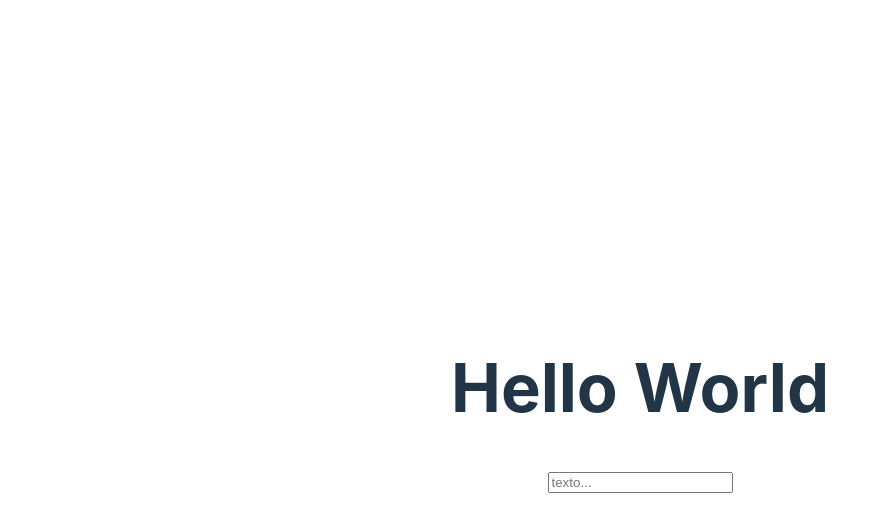
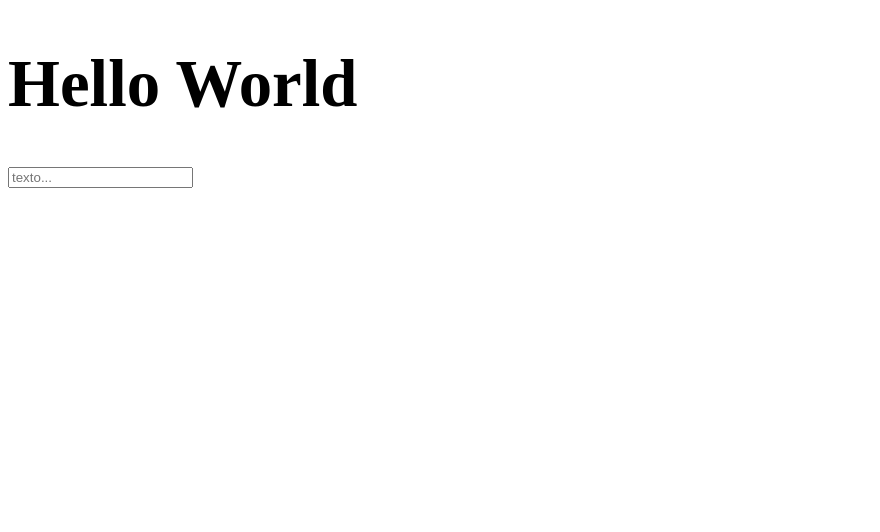
Before and after one commit to Leonardo-Luz/react-ts-study, a React (Vite) app: page / in a window 1280 px wide. Shown: the top 532 px of the page, without its empty margins (0-880 px from the left). Built offline with nearby package versions, Linux system fonts and the light colour scheme.

Commit message:
[wip] style reset

```diff
--- a/src/App.css
+++ b/src/App.css
@@ -1,4 +1,4 @@
-#root {
+/* #root {
   max-width: 1280px;
   margin: 0 auto;
   padding: 2rem;
@@ -39,4 +39,4 @@
 
 .read-the-docs {
   color: #888;
-}
+} */
--- a/src/index.css
+++ b/src/index.css
@@ -1,4 +1,4 @@
-:root {
+/* :root {
   font-family: Inter, system-ui, Avenir, Helvetica, Arial, sans-serif;
   line-height: 1.5;
   font-weight: 400;
@@ -66,4 +66,4 @@ button:focus-visible {
   button {
     background-color: #f9f9f9;
   }
-}
+} */
```
